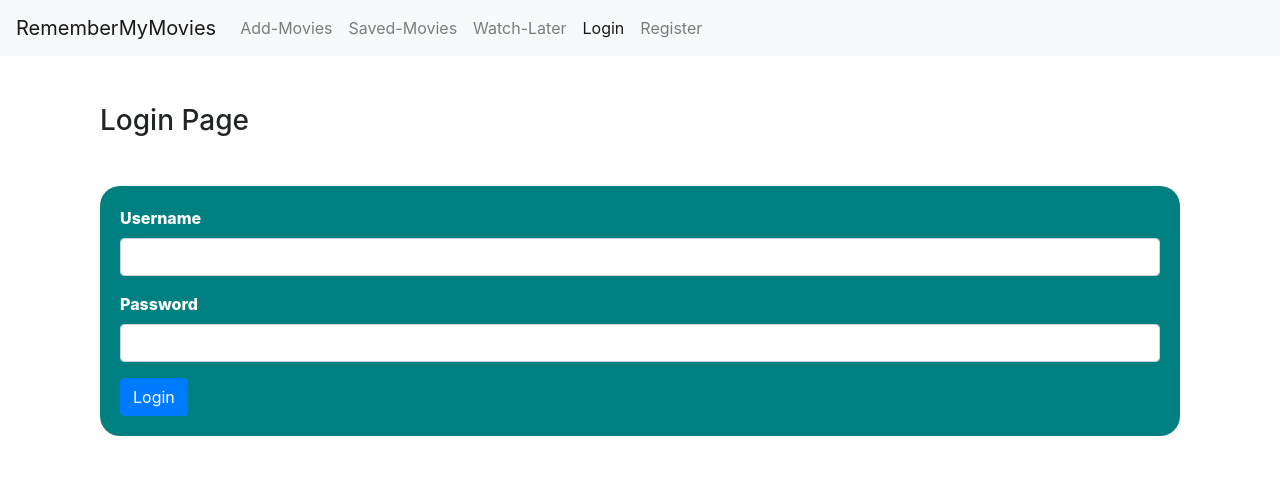
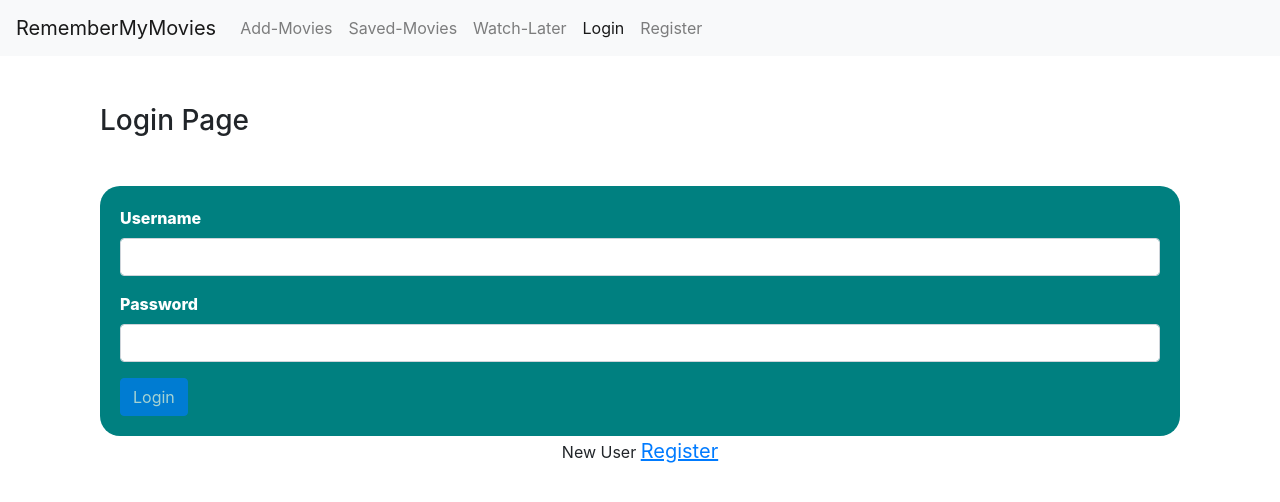
Before and after one commit to jugshaurya/react-learn-1, a React (Create React App) app: page /login in a window 1280 px wide. Shown: the top 502 px of the page. Built offline with nearby package versions, Linux system fonts and the light colour scheme.

Commit message:
Added Link from login to register page

```diff
--- a/src/components/routes/LoginPage.jsx
+++ b/src/components/routes/LoginPage.jsx
@@ -1,4 +1,6 @@
 import React from "react";
+import { Link } from "react-router-dom";
+import RegisterPage from "./RegisterPage";
 
 const Input = ({ label, name, value, onChange, type = "text", error }) => {
   return (
@@ -120,10 +122,24 @@ class LoginPage extends React.Component {
             onChange={this.handleChange}
             error={this.state.errors["password"]}
           />
-          <button type="submit" className="btn btn-primary">
+          <button
+            type="submit"
+            className="btn btn-primary"
+            disabled={this.validate()}
+          >
             Login
           </button>
         </form>
+        <div style={{ textAlign: "center" }}>
+          New User{" "}
+          <Link
+            style={{ fontSize: 20, textDecoration: "underline" }}
+            to="/register"
+          >
+            {" "}
+            Register{" "}
+          </Link>
+        </div>
       </div>
     );
   }
```
